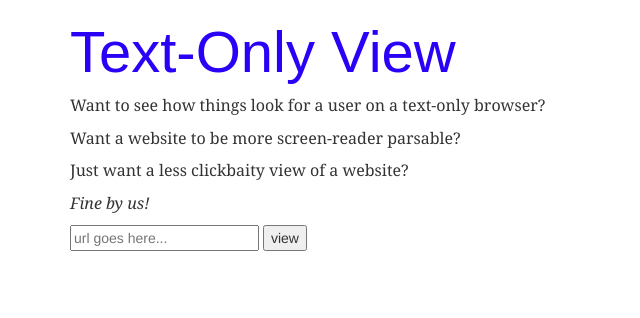
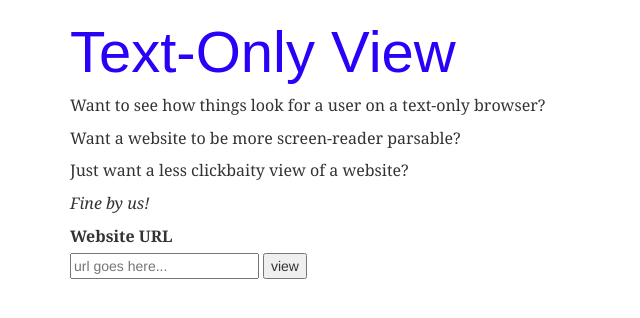
Before and after one commit to johnnymck/text-only-flask, a Flask app: page / in a window 1280 px wide. Shown: the top 318 px of the page, without its empty margins (0-640 px from the left). Run offline with Flask 2, Linux system fonts and the light colour scheme; some libraries are stand-ins or nearby versions.

Commit message:
added label in line with WCAG requirements :)

```diff
--- a/templates/home.html
+++ b/templates/home.html
@@ -20,6 +20,7 @@
                     <p>Just want a less clickbaity view of a website?</p>
                     <p><em>Fine by us!</em></p>
                     <form action="/view" method="post">
+                        <label for="url">Website URL</label><br/>
                         <input type="text" name="url" placeholder="url goes here..."/>
                         <input type="submit" name="submit" value="view" />
                     </form>
```
